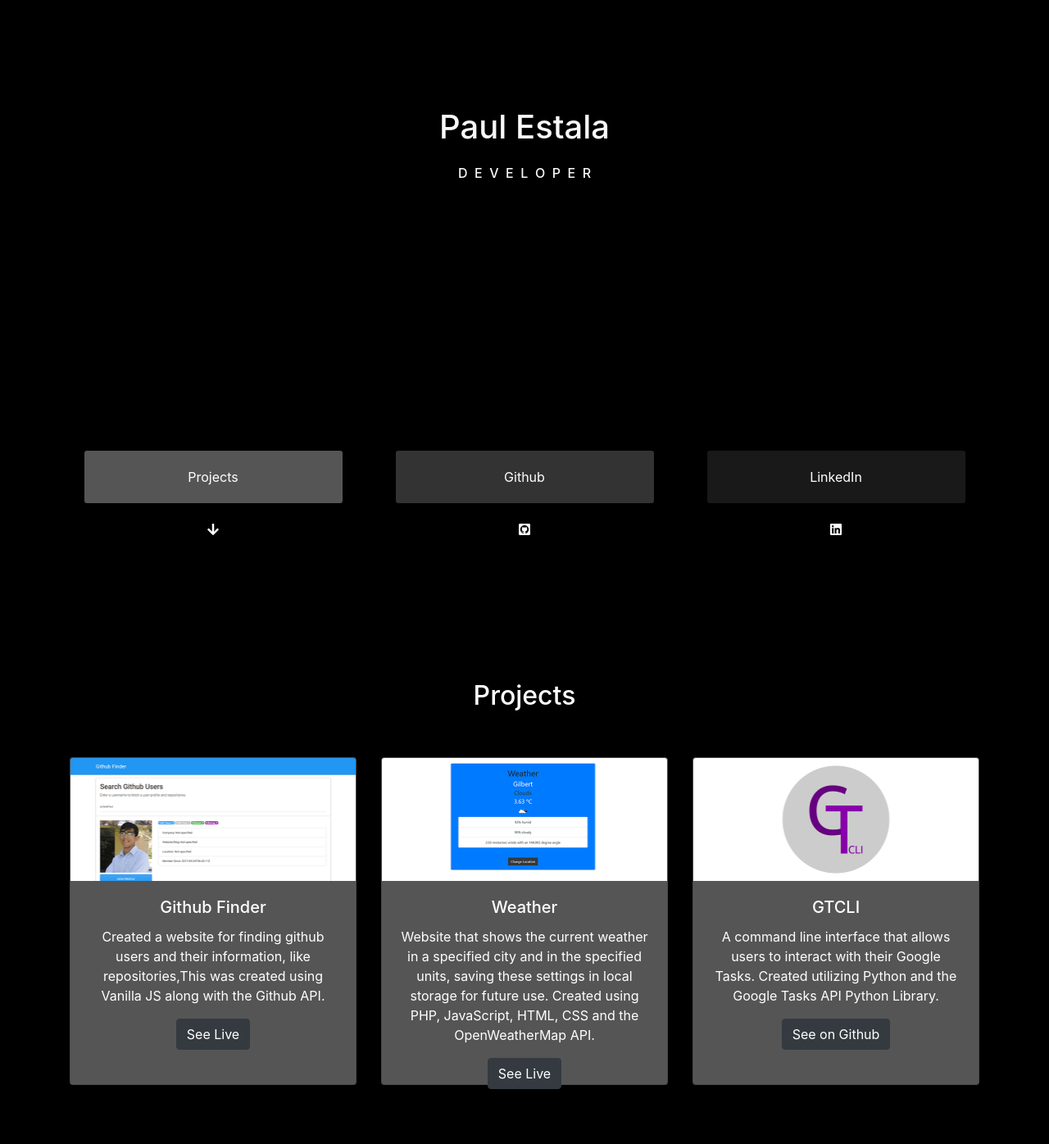
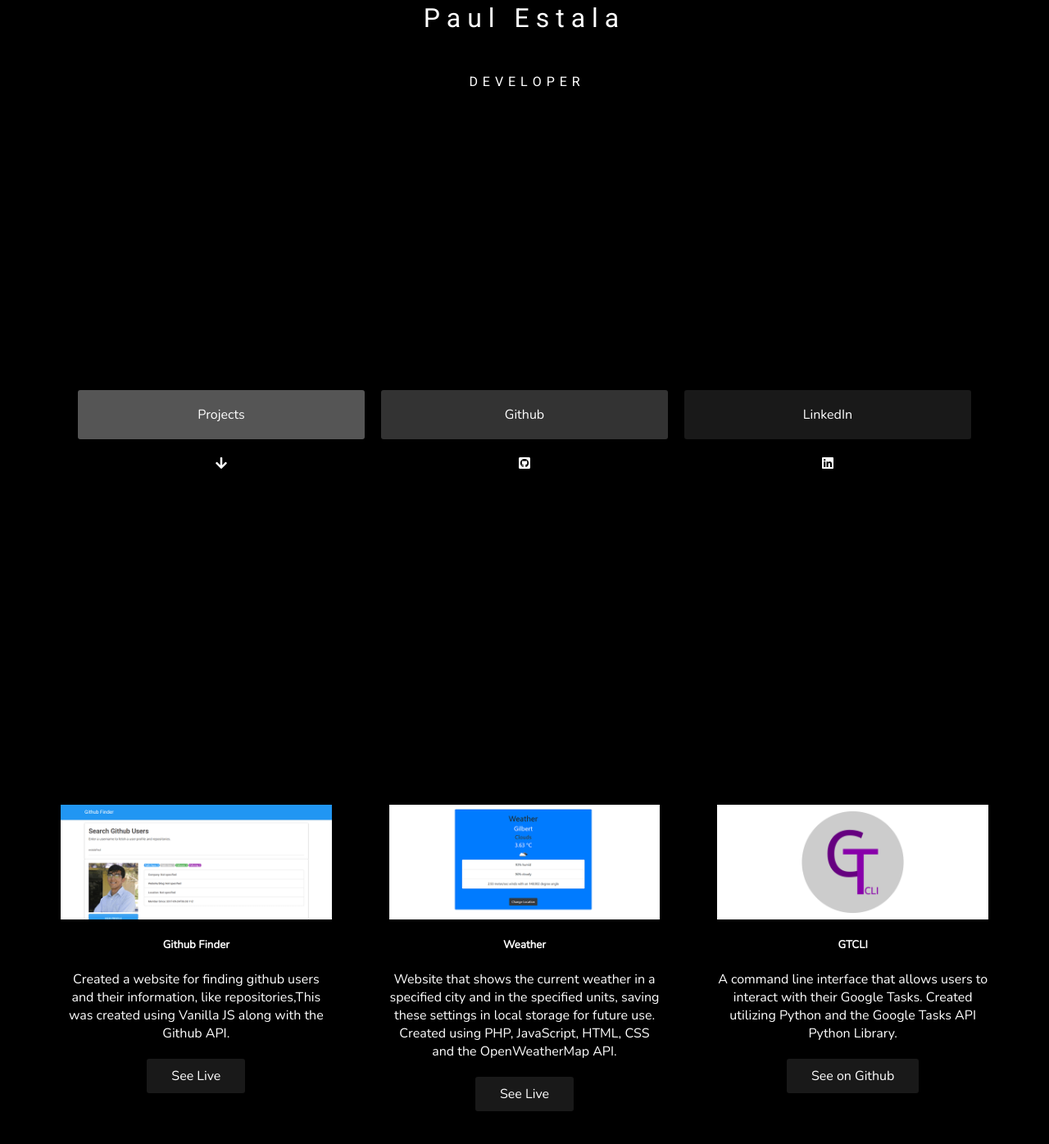
Before and after one commit to estalaPaul/estalapaul.github.io, a plain HTML site: page index.html in a window 1280 px wide. Shown: the part 18-1414 px from the top of the page at 82% size. Drawn offline with nearby package versions, Linux system fonts and the light colour scheme.

Commit message:
Redesign of the page without bootrstrap.

```diff
--- a/css/styles.css
+++ b/css/styles.css
@@ -1,76 +1,145 @@
 /* GENERAL STYLES */
 body {
   background-color: black;
+  color: #fff;
   height: 100vh;
+  margin: 0px;
+  padding: 0px;
   overflow-x: hidden;
   scroll-behavior: smooth;
+  font-family: 'Nunito'
+}
+h1, h2 {
+  font-family: 'Roboto';
+  font-weight: 400;
+}
+h1 {
+  letter-spacing: .5rem;
+}
+.container {
+  width: 90%;
+  height: 100%;
+  margin: auto;
+}
+.row {
+  width: 100%;
+  display: flex;
+  justify-content: center;
+}
+.stacked-row {
+  width: 100%;
+  display: flex;
+  flex-direction: column;
+  align-items: center;
 }
 
 /* FIRST CONTAINER STYLES */
-div.intro > div > h2 span {
+#intro h2 span {
   font-size: 1rem;
   opacity: 0;
 }
-div.intro > div > h2 > span:nth-child(1) {
+#intro h2 span:nth-child(1) {
   animation: dLetters 400ms forwards 1;
 }
-div.intro > div > h2 span:nth-child(2) {
+#intro h2 span:nth-child(2) {
   animation: dLetters 400ms forwards 200ms 1;
 }
-div.intro > div > h2 span:nth-child(3) {
+#intro h2 span:nth-child(3) {
   animation: dLetters 400ms forwards 400ms 1;
 }
-div.intro > div > h2 span:nth-child(4) {
+#intro h2 span:nth-child(4) {
   animation: dLetters 400ms forwards 600ms 1;
 }
-div.intro > div > h2 span:nth-child(5) {
+#intro h2 span:nth-child(5) {
   animation: dLetters 400ms forwards 800ms 1;
 }
-div.intro > div > h2 span:nth-child(6) {
+#intro h2 span:nth-child(6) {
   animation: dLetters 400ms forwards 1000ms 1;
 }
-div.intro > div > h2 span:nth-child(7) {
+#intro h2 span:nth-child(7) {
   animation: dLetters 400ms forwards 1200ms 1;
 }
-div.intro > div > h2 span:nth-child(8) {
+#intro h2 span:nth-child(8) {
   animation: dLetters 400ms forwards 1400ms 1;
 }
-div.intro > div > h2 span:nth-child(9) {
+#intro h2 span:nth-child(9) {
   animation: dLetters 400ms forwards 1600ms 1;
 }
-
-div.links div > a {
+#links {
+  margin-top: 30%;
+}
+#links > a {
   animation: linksFadeIn 1s forwards 2000ms 1;
   background-color: rgba(85, 85, 85, 1);
   border-radius: 3px;
   color: white;
   display: block;
-  height: 8vh;
-  line-height: 8vh;
-  margin: auto;
+  height: 60px;
+  line-height: 60px;
+  width: 350px;
   outline: 0;
-  width: 90%;
   opacity: 0;
+  text-align: center;
+  text-decoration: none;
 }
-div.links div:nth-child(2) > a {
+#links > a:nth-child(2) {
   background-color: rgba(85, 85, 85, .6);
+  margin-right: 20px;
+  margin-left: 20px;
 }
-div.links div:nth-child(3) > a {
+#links > a:nth-child(3) {
   background-color: rgba(85, 85, 85, .3);
 }
 
 /* PROJECTS CONTAINER STYLES */
-div#projects {
-  height: 100vh;
-  width: 100vw;
+#projects .row {
+  height: 100%;
+  align-items: center;
 }
-div#projects > div > h2 {
-  color: white;
+#projects > .row .project-card:first-child {
+  margin-right:25px;
 }
-div#projects > div > div > div.card {
-  background-color: rgba(85, 85, 85, 1);
+#projects > .row .project-card:nth-child(2) {
+  margin-right: 25px;
+  margin-left: 25px;
+}
+#projects > .row .project-card:last-child {
+  margin-left: 25px;
+}
+.project-card {
+  text-align: center;
   height: 400px;
-  color: white;
+  width: 33%;
+  padding: 10px;
+  transition: background-color .5s;
+}
+.project-card:hover {
+  background-color: rgba(85, 85, 85, .3)
+}
+.project-card > .project-card-image {
+  width: 100%;
+  height: 35%;
+  background-size: cover;
+  background-position: center;
+}
+.project-card #github {
+  background-image: url('../img/githubFinder.png');
+}
+.project-card #weather {
+  background-image: url('../img/weather.png');
+}
+.project-card #gtcli {
+  background-image: url('../img/gtcli.png');
+}
+.project-card p {
+  margin-bottom: 30px;
+}
+.project-card a {
+  background-color: rgba(85, 85, 85, .3);
+  color: #fff;
+  text-decoration: none;
+  padding: 10px 30px;
+  border-radius: 3px;
 }
 
 /* ALL ANIMATIONS */
@@ -93,10 +162,39 @@ div#projects > div > div > div.card {
 
 
 /* MEDIA QUERIES */
-@media only screen and (max-width: 900px) {
-  div#projects > div > div > div.card {
-    background-color: rgba(85, 85, 85, 1);
+@media only screen and (max-width: 800px) {
+  #links {
+    margin-top: 40%;
+  }
+  #projects > .row {
+    flex-direction: column;
     height: auto;
-    color: white;
+  }
+  .project-card {
+    width: 100%;
+    flex-basis: 400px;
+    margin: 20px 20px;
+  }
+  .project-card > .project-card-image {
+    height: 50%;
   }
 }
+@media only screen and (max-width: 600px) {
+  #links {
+    width: 95%;
+    margin-top: 80%;
+  }
+  #projects > .row {
+    flex-direction: column;
+    height: auto;
+  }
+  .project-card {
+    width: 100%;
+    flex-basis: 400px;
+    margin: 20px 20px;
+  }
+  .project-card > .project-card-image {
+    background-size: cover;
+    background-position: center;
+  }
+}
--- a/index.html
+++ b/index.html
@@ -5,17 +5,16 @@
   <meta name="viewport" content="width=device-width, initial-scale=1.0">
   <meta http-equiv="X-UA-Compatible" content="ie=edge">
   <meta name="description" content="A portolio website that presents Paul Estalas' skills, as well as his projects.">
-  <link rel="stylesheet" href="https://stackpath.bootstrapcdn.com/bootstrap/4.3.1/css/bootstrap.min.css" integrity="sha384-ggOyR0iXCbMQv3Xipma34MD+dH/1fQ784/j6cY/iJTQUOhcWr7x9JvoRxT2MZw1T" crossorigin="anonymous">
   <link rel="stylesheet" href="https://use.fontawesome.com/releases/v5.8.1/css/all.css" integrity="sha384-50oBUHEmvpQ+1lW4y57PTFmhCaXp0ML5d60M1M7uH2+nqUivzIebhndOJK28anvf" crossorigin="anonymous">
+  <link href="https://fonts.googleapis.com/css?family=Roboto|Nunito:300&display=swap" rel="stylesheet">
   <link rel="stylesheet" href="./css/styles.css">
   <title>Paul Estala - Portfolio Website</title>
 </head>
 <body>
-  <div class="container text-center h-100">
-    <div class="intro row h-50 d-flex align-items-center">
-      <div class="flex-column col-12">
-        <h1 class="text-light">Paul Estala</h1>
-        <h2 class="text-light">
+  <div class="container" id="intro">
+    <div class="stacked-row">
+      <h1>Paul Estala</h1>
+      <h2>
         <span id="devLetter1">D</span>
         <span id="devLetter2">E</span>
         <span id="devLetter3">V</span>
@@ -27,59 +26,33 @@
         <span id="devLetter9">R</span>
       </h2>
     </div>
-    </div>
-    <div class="links row h-50 d-flex align-items-center">
-      <div class="col-12 col-lg-4 col-md-4">
+    <div class="row" id="links">
       <a id="#projects" href="#projects">Projects<br><i class="fas fa-arrow-down"></i></a>
-      </div>
-      <div class="col-12 col-lg-4 col-md-4 mt-1 mt-md-0 mt-lg-0">
       <a id="github" target="_blank" href="https://github.com/estalaPaul/">Github<br><i class="fab fa-github-square"></i></a>
-      </div>
-      <div class="col-12 col-lg-4 col-md-4 mt-1 mb-4 mt-md-0 mb-md-0 mt-lg-0 mb-lg-0">
       <a id="linkedin" target="_blank" href="https://www.linkedin.com/in/paul-estala-b7544217b">LinkedIn<br><i class="fab fa-linkedin"></i></a>
     </div>
   </div>
+  <div class="container" id="projects">
+    <div class="row">
+      <div class="project-card">
+        <div class="project-card-image" id="github"></div>
+        <h5>Github Finder</h5>
+        <p>Created a website for finding github users and their information, like repositories,This was created using Vanilla JS along with the Github API.</p>
+        <a href="https://estalapaul.me/githubfinder" target="_blank">See Live</a>
       </div>
-  <div id="projects" class="container h-100 pt-5">
-    <div class="justify-content-center row">
-      <h2>Projects</h2>
+      <div class="project-card">
+        <div class="project-card-image" id="weather"></div>
+        <h5>Weather</h5>
+        <p>Website that shows the current weather in a specified city and in the specified units, saving these settings in local storage for future use. Created using PHP, JavaScript, HTML, CSS and the OpenWeatherMap API.</p>
+        <a href="https://estalapaul.me/weather" target="_blank">See Live</a>
       </div>
-    <div class="justify-content-center row">
-      <div class="col-12 col-lg-4 col-md-4 mt-5">
-        <div class="card text-center">
-          <img class="card-img-top" src="./img/githubFinder.png" alt="Screenshot of Github Finder website.">
-          <div class="card-body">
-            <h5 class="card-title">Github Finder</h5>
-            <p class="card-text">Created a website for finding github users and their information, like repositories,This was created using Vanilla JS along with the Github API.</p>
-            <a href="https://estalapaul.me/githubfinder" class="btn btn-dark" target="_blank">See Live</a>
+      <div class="project-card">
+        <div class="project-card-image" id="gtcli"></div>
+        <h5>GTCLI</h5>
+        <p>A command line interface that allows users to interact with their Google Tasks. Created utilizing Python and the Google Tasks API Python Library.</p>
+        <a href="https://github.com/estalaPaul/gtcli" target="_blank">See on Github</a>
       </div>
     </div>
   </div>
-      <div class="col-12 col-lg-4 col-md-4 mt-5">
-        <div class="card text-center">
-          <img class="card-img-top" src="./img/weather.png" alt="Screenshot of weather website.">
-          <div class="card-body">
-            <h5 class="card-title">Weather</h5>
-            <p class="card-text">Website that shows the current weather in a specified city and in the specified units, saving these settings in local storage for future use. Created using PHP, JavaScript, HTML, CSS and the OpenWeatherMap API.</p>
-            <a href="https://estalapaul.me/weather" class="btn btn-dark" target="_blank">See Live</a>
-          </div>
-        </div>
-      </div>
-      <div class="col-12 col-lg-4 col-md-4 mt-5">
-        <div class="card text-center">
-          <img class="card-img-top" src="./img/gtcli.png" alt="Card image cap">
-          <div class="card-body">
-            <h5 class="card-title">GTCLI</h5>
-            <p class="card-text">A command line interface that allows users to interact with their Google Tasks. Created utilizing Python and the Google Tasks API Python Library.</p>
-            <a href="https://github.com/estalaPaul/gtcli" class="btn btn-dark" target="_blank">See on Github</a>
-          </div>
-        </div>
-      </div>
-    </div>
-  </div>
-  <script src="https://code.jquery.com/jquery-3.3.1.js" integrity="sha256-2Kok7MbOyxpgUVvAk/HJ2jigOSYS2auK4Pfzbm7uH60=" crossorigin="anonymous"></script>
-  <script src="https://cdnjs.cloudflare.com/ajax/libs/popper.js/1.14.7/umd/popper.min.js" integrity="sha384-UO2eT0CpHqdSJQ6hJty5KVphtPhzWj9WO1clHTMGa3JDZwrnQq4sF86dIHNDz0W1" crossorigin="anonymous"></script>
-  <script src="https://stackpath.bootstrapcdn.com/bootstrap/4.3.1/js/bootstrap.min.js" integrity="sha384-JjSmVgyd0p3pXB1rRibZUAYoIIy6OrQ6VrjIEaFf/nJGzIxFDsf4x0xIM+B07jRM" crossorigin="anonymous"></script>
-  <script type="text/javascript" src="./js/app.js"></script>
 </body>
 </html>
```
Lines whose indentation alone changed are shown as unchanged.
